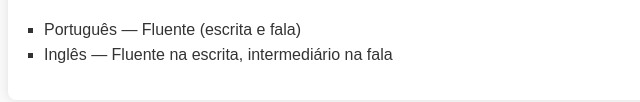
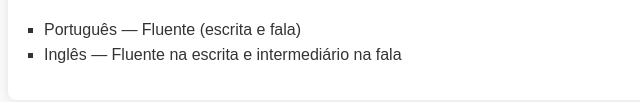
Before and after one commit to galafis/Publicando-Meu-Portfolio-Profissional-no-GitHub-Pages, a plain HTML site: page index.html in a window 1280 px wide. Shown: the part 1286-1388 px from the top of the page, 216-856 px from the left. Drawn offline with Linux system fonts and the light colour scheme.

Commit message:
Update index.html

```diff
--- a/index.html
+++ b/index.html
@@ -41,7 +41,7 @@
     <h2>Idiomas</h2>
     <ul>
       <li>Português — Fluente (escrita e fala)</li>
-      <li>Inglês — Fluente na escrita, intermediário na fala</li>
+      <li>Inglês — Fluente na escrita e intermediário na fala</li>
     </ul>
   </section>
   <footer>
```
